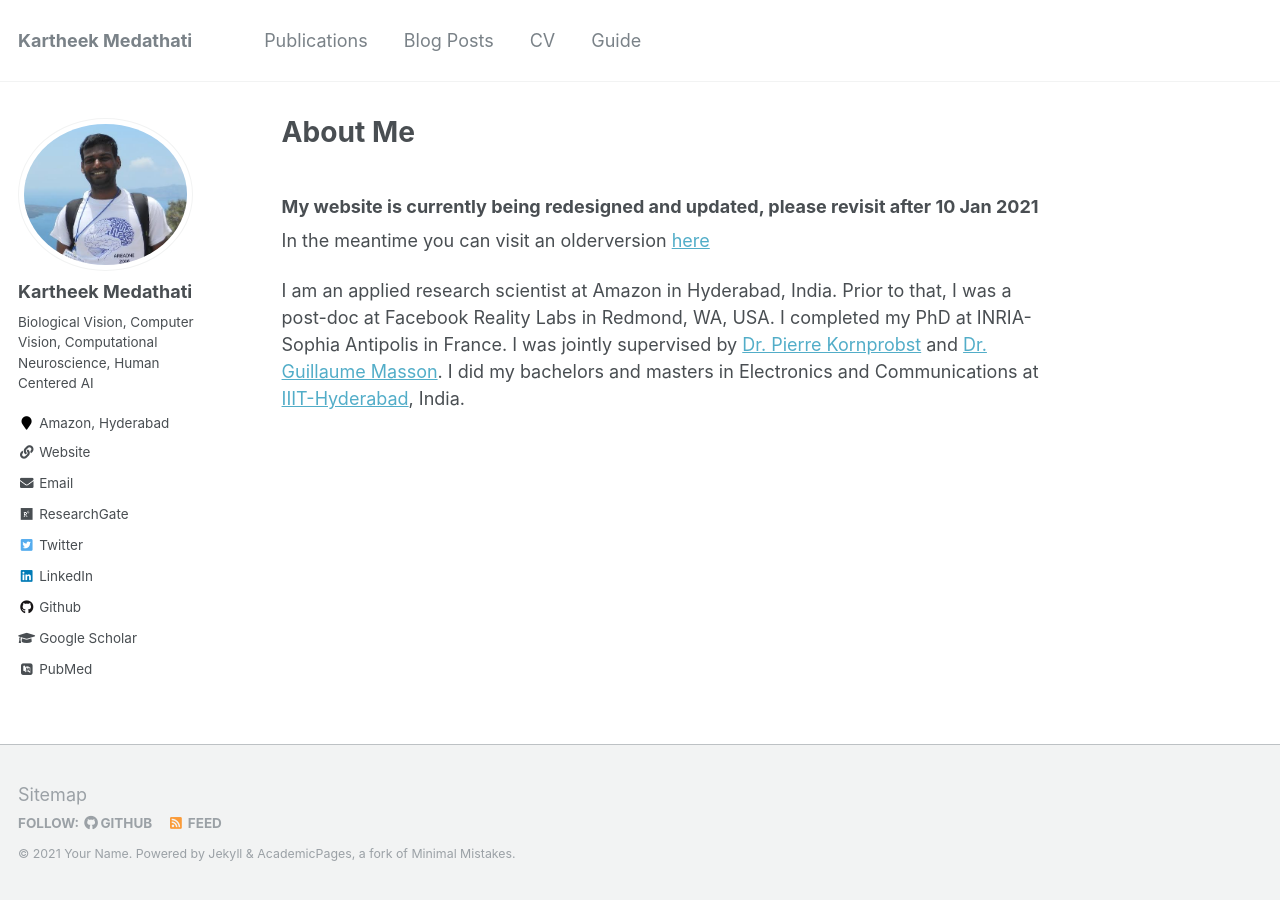
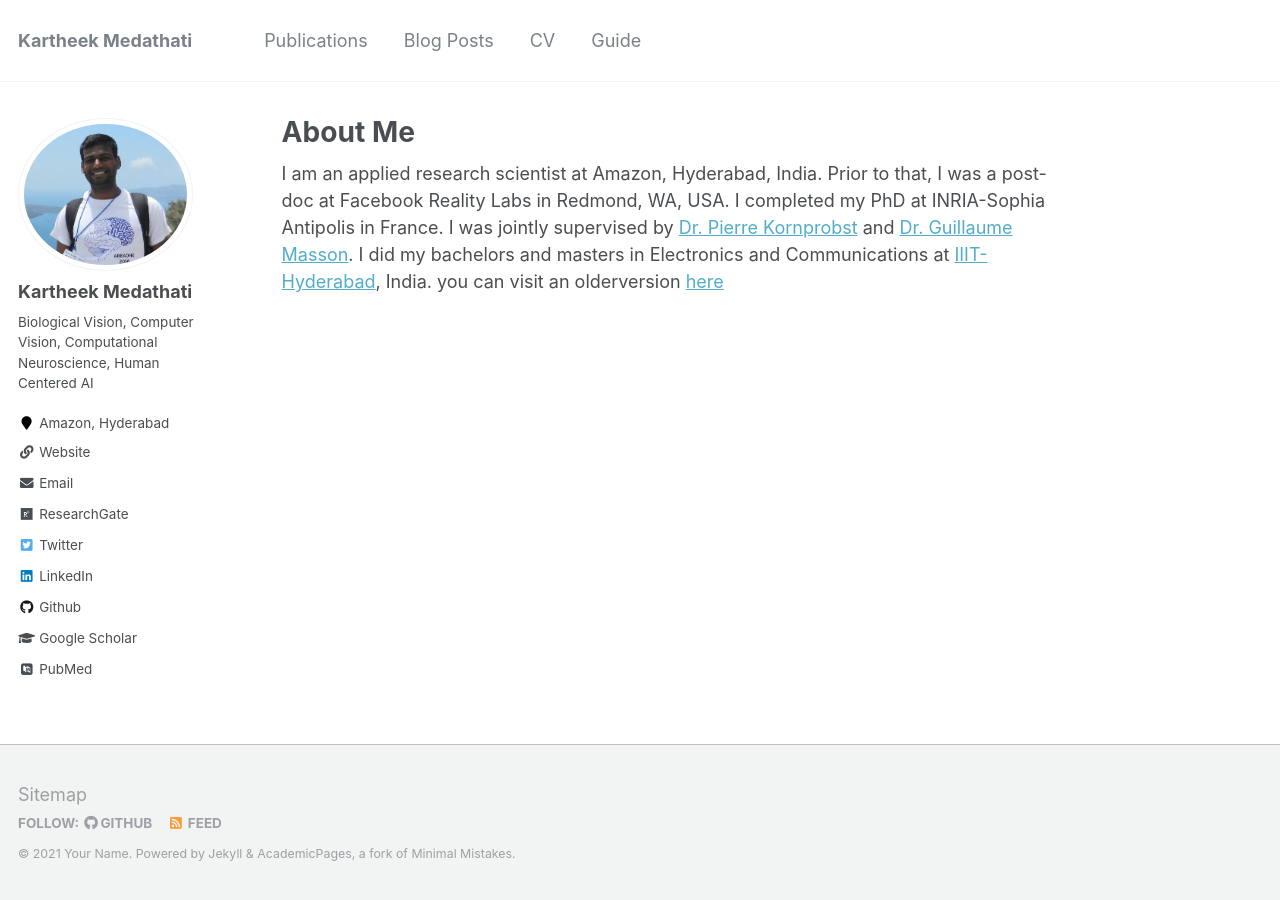
Before and after one commit to kartheekmedathati/kartheekmedathati.github.io, a Jekyll site: the page built from _pages/about.md, in a window 1280 px wide. Built offline with Jekyll 4.4.1, drawn with Linux system fonts in a browser that asks for light colours; some web fonts are replaced.

Commit message:
Removed under development notice

```diff
--- a/_pages/about.md
+++ b/_pages/about.md
@@ -7,8 +7,6 @@
   - /about/
   - /about.html
 ---
-<h3> My website is currently being redesigned and updated, please revisit after 10 Jan 2021 </h3>
 
-In the meantime you can visit an olderversion [here](http://www-sop.inria.fr/members/Kartheek.Medathati/)
-
-I am an applied research scientist at Amazon in Hyderabad, India. Prior to that, I was a post-doc at Facebook Reality Labs in Redmond, WA, USA. I completed my PhD at INRIA-Sophia Antipolis in France. I was jointly supervised by [Dr. Pierre Kornprobst](https://team.inria.fr/biovision/pierre-kornprobst/) and [Dr. Guillaume Masson](http://www.int.univ-amu.fr/MASSON-Guillaume). I did my bachelors and masters in Electronics and Communications at [IIIT-Hyderabad](https://www.iiit.ac.in/), India.
+I am an applied research scientist at Amazon, Hyderabad, India. Prior to that, I was a post-doc at Facebook Reality Labs in Redmond, WA, USA. I completed my PhD at INRIA-Sophia Antipolis in France. I was jointly supervised by [Dr. Pierre Kornprobst](https://team.inria.fr/biovision/pierre-kornprobst/) and [Dr. Guillaume Masson](http://www.int.univ-amu.fr/MASSON-Guillaume). I did my bachelors and masters in Electronics and Communications at [IIIT-Hyderabad](https://www.iiit.ac.in/), India.
+you can visit an olderversion [here](http://www-sop.inria.fr/members/Kartheek.Medathati/)
```
